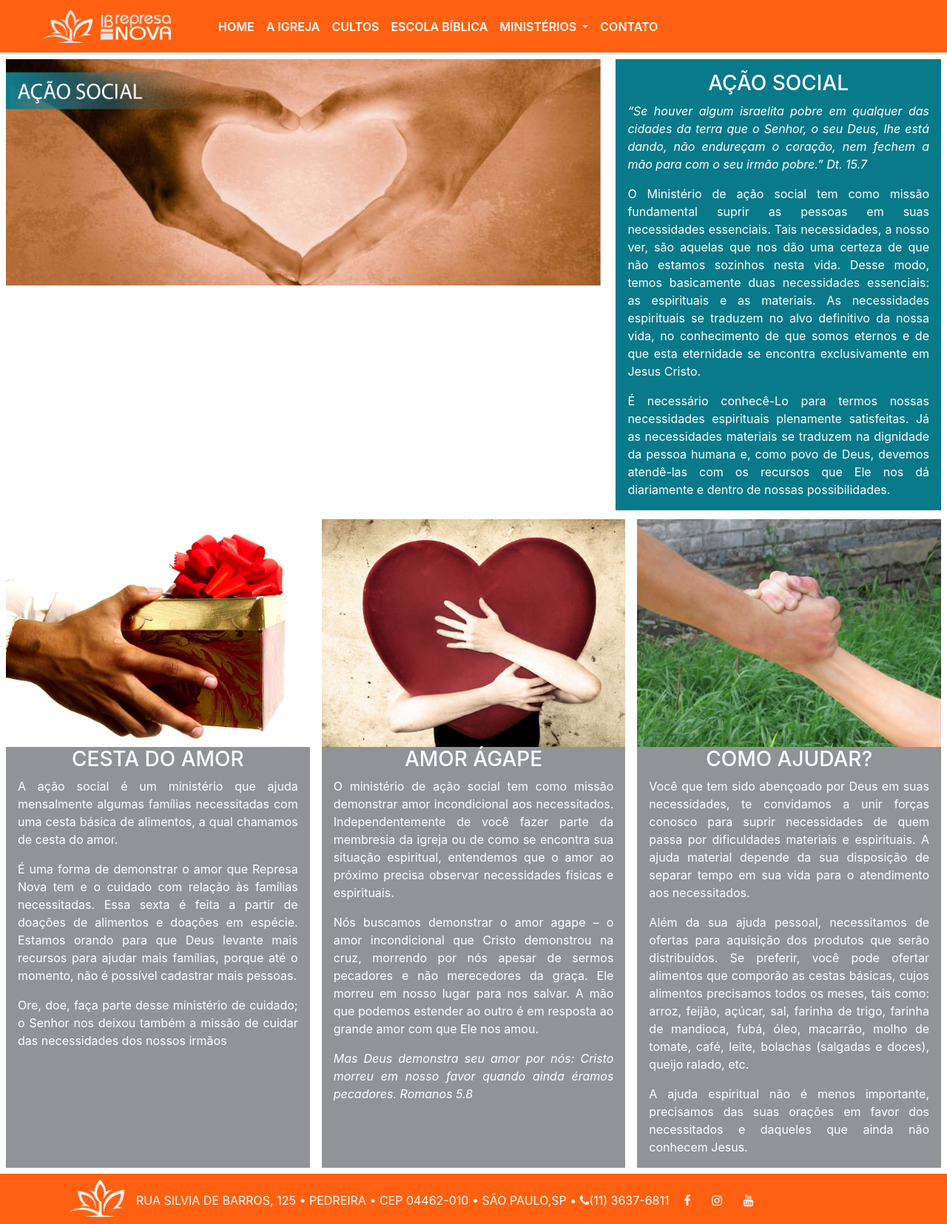
After one commit to GustavoDiogo/siteibrn2, a PHP site: page /acaosocial.php in a window 1280 px wide. The commit adds this page. Shown: the whole page at 74% size. Run offline with PHP 8.4, Linux system fonts and the light colour scheme; some libraries are stand-ins or nearby versions.

Commit message:
adiciona pagina açao social

```diff
--- /dev/null
+++ b/acaosocial.php
@@ -0,0 +1,129 @@
+<?php include("header.php"); ?>
+
+<link rel="stylesheet" href="css/pagina_entrada.css">
+
+<div class="top-div-entrada">
+	<div class="banner">
+		<img src="images/acaosocial_banner.jpg">
+	</div>
+	<div class="descricao-box-entrada">
+		<div class="descricao-box-texto-entrada">
+			<h3 align="middle">AÇÃO SOCIAL</h3>
+			<p style="font-style: italic">
+				“Se houver algum israelita pobre em qualquer das cidades
+				da terra que o Senhor, o seu Deus, lhe está dando, não
+				endureçam o coração, nem fechem a mão para com o seu
+				irmão pobre.” Dt. 15.7
+			</p>
+			<p>
+				O Ministério de ação social tem como missão fundamental
+				suprir as pessoas em suas necessidades essenciais. Tais
+				necessidades, a nosso ver, são aquelas que nos dão uma
+				certeza de que não estamos sozinhos nesta vida. Desse
+				modo, temos basicamente duas necessidades essenciais:
+				as espirituais e as materiais. As necessidades espirituais se
+				traduzem no alvo definitivo da nossa vida, no conhecimento
+				de que somos eternos e de que esta eternidade se encontra
+				exclusivamente em Jesus Cristo.
+			</p>
+			<p>
+				É necessário conhecê-Lo
+				para termos nossas necessidades espirituais plenamente
+				satisfeitas. Já as necessidades materiais se traduzem na
+				dignidade da pessoa humana e, como povo de Deus,
+				devemos atendê-las com os recursos que Ele nos dá
+				diariamente e dentro de nossas possibilidades.
+			</p>
+		</div>
+	</div>
+</div>
+
+<div class="top-div-informativa">
+	<div class="banner-informativa">
+		<img src="images/cestadoamor.jpg">
+
+		<div class="descricao-box-informativa">
+			<div class="descricao-box-texto-informativa">
+				<h3 align="middle">CESTA DO AMOR</h3>
+				<p>
+					A ação social é um ministério que ajuda mensalmente algumas
+					famílias necessitadas com uma cesta básica de alimentos, a
+					qual chamamos de cesta do amor.
+				</p>
+				<p>
+					É uma forma de demonstrar o amor que Represa Nova tem e
+					o cuidado com relação às famílias necessitadas. Essa sexta é
+					feita a partir de doações de alimentos e doações em espécie.
+					Estamos orando para que Deus levante mais recursos para
+					ajudar mais famílias, porque até o momento, não é possível
+					cadastrar mais pessoas.
+				</p>
+				<p>
+					Ore, doe, faça parte desse ministério de cuidado; o Senhor
+					nos deixou também a missão de cuidar das necessidades dos
+					nossos irmãos
+				</p>
+			</div>
+		</div>
+	</div>
+
+	<div class="banner-informativa">
+		<img src="images/amoragape.jpg">
+
+		<div class="descricao-box-texto-informativa">
+			<h3 align="middle">AMOR ÁGAPE</h3>
+			<p>
+				O ministério de ação social tem como missão demonstrar amor
+				incondicional aos necessitados. Independentemente de você
+				fazer parte da membresia da igreja ou de como se encontra
+				sua situação espiritual, entendemos que o amor ao próximo
+				precisa observar necessidades físicas e espirituais.
+			</p>
+			<p>
+				Nós buscamos demonstrar o amor agape – o amor
+				incondicional que Cristo demonstrou na cruz, morrendo
+				por nós apesar de sermos pecadores e não merecedores da
+				graça. Ele morreu em nosso lugar para nos salvar. A mão que
+				podemos estender ao outro é em resposta ao grande amor
+				com que Ele nos amou.
+			</p>
+			<p style="font-style: italic">
+				Mas Deus demonstra seu amor por nós: Cristo morreu em
+				nosso favor quando ainda éramos pecadores. Romanos 5.8
+			</p>
+		</div>
+
+	</div>
+
+	<div class="banner-informativa">
+		<img src="images/comoajudar.jpg">
+
+		<div class="descricao-box-texto-informativa">
+			<h3 align="middle">COMO AJUDAR?</h3>
+			<p>
+				Você que tem sido abençoado por Deus em suas necessidades,
+				te convidamos a unir forças conosco para suprir necessidades
+				de quem passa por dificuldades materiais e espirituais. A ajuda
+				material depende da sua disposição de separar tempo em sua
+				vida para o atendimento aos necessitados.
+			</p>
+			<p>
+				Além da sua ajuda pessoal, necessitamos de ofertas para
+				aquisição dos produtos que serão distribuídos. Se preferir, você
+				pode ofertar alimentos que comporão as cestas básicas, cujos
+				alimentos precisamos todos os meses, tais como: arroz, feijão,
+				açúcar, sal, farinha de trigo, farinha de mandioca, fubá, óleo,
+				macarrão, molho de tomate, café, leite, bolachas (salgadas e
+				doces), queijo ralado, etc.
+			</p>
+			<p>
+				A ajuda espiritual não é menos importante, precisamos das
+				suas orações em favor dos necessitados e daqueles que ainda
+				não conhecem Jesus.
+			</p>
+		</div>
+
+	</div>
+</div>
+
+<?php include("footer.php"); ?>
--- a/header.php
+++ b/header.php
@@ -34,19 +34,17 @@
 						<a style="color: white" href="igreja.php" class="nav-link" data-target="#navbarSupportedContent">A IGREJA</a>
 					</li>
 					<li class="nav-item">
-						<a style="color: white" href="ebd.php" class="nav-link" data-target="#navbarSupportedContent">ESCOLA BÍBLICA</a>
+						<a style="color: white" href="cultos.php" class="nav-link" data-target="#navbarSupportedContent">CULTOS</a>
 					</li>
 					<li class="nav-item">
-						<a style="color: white" class="nav-link" data-target="#navbarSupportedContent">DEVOCIONAIS</a>
-					</li>
-					<li class="nav-item">
-						<a style="color: white" href="cultos.php" class="nav-link" data-target="#navbarSupportedContent">CULTOS</a>
+						<a style="color: white" href="ebd.php" class="nav-link" data-target="#navbarSupportedContent">ESCOLA BÍBLICA</a>
 					</li>
 				    <li class="nav-item dropdown">
 				        <a style="color: white" class="nav-link dropdown-toggle" href="#" id="navbarDropdownMenuLink" role="button" data-toggle="dropdown" aria-haspopup="true" aria-expanded="false">
 				         MINISTÉRIOS
 				        </a>
 				        <div class="dropdown-menu" aria-labelledby="navbarDropdownMenuLink">
+				          <a class="dropdown-item" href="acaosocial.php">AÇÃO SOCIAL</a>
 				          <a class="dropdown-item" href="homens.php">HOMENS</a>
 				          <a class="dropdown-item" href="#">JOVENS</a>
 				          <a class="dropdown-item" href="#">LOUVOR</a>
--- a/index.php
+++ b/index.php
@@ -90,7 +90,9 @@
 
 <div id="ministerios">
   <div>
-    <img src="images/acaosocial_thumb.jpg">
+    <a href="acaosocial.php">
+      <img src="images/acaosocial_thumb.jpg">
+    </a>
   </div>
   <div>
     <a href="homens.php">
```
Also changed, not shown: ebd.php (+29 -26 lines), images/acaosocial_banner.jpg (added), images/alimentacaoespirito.jpg, images/amoragape.jpg (added), images/atividadesinfantis.jpg, images/carousel_represart.jpg, images/cestadoamor.jpg (added), images/comoajudar.jpg (added), images/descobrindodeus.jpg (added), images/ebd_banner.jpg, 1 other file.
